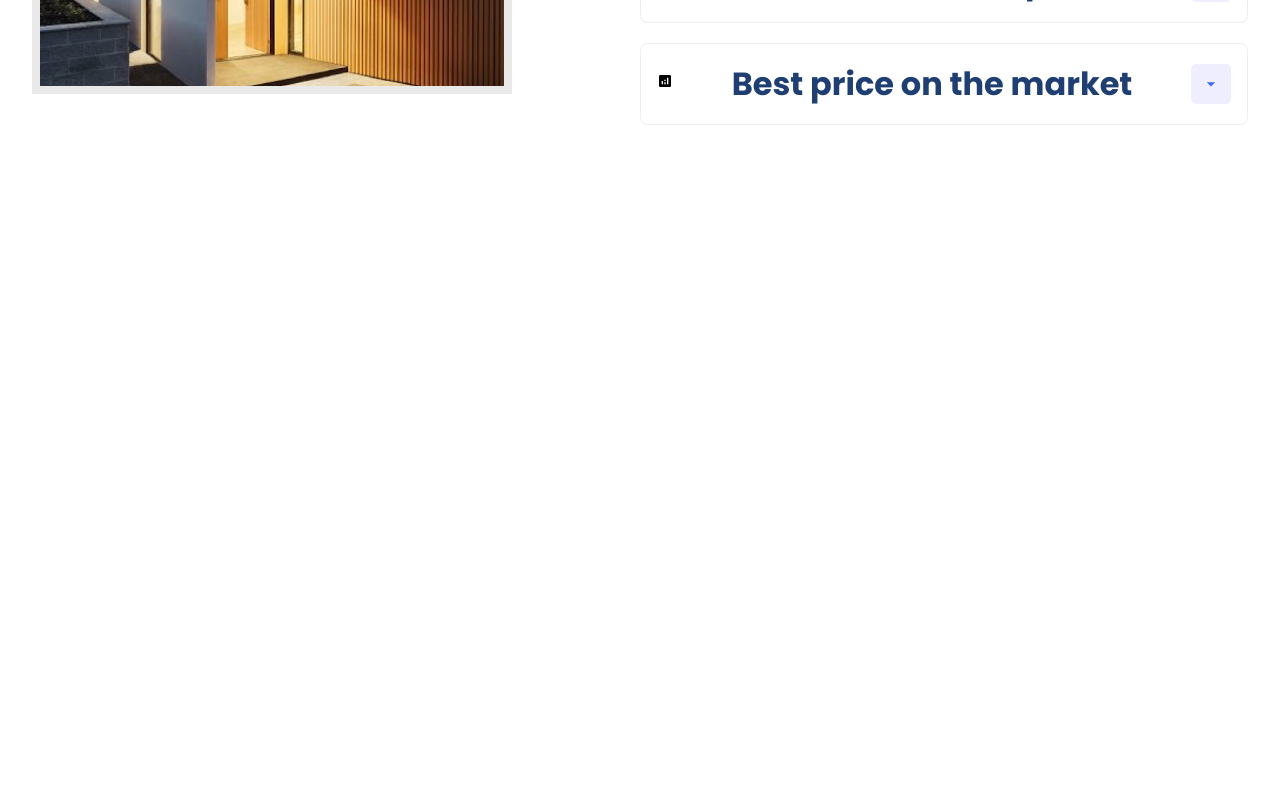
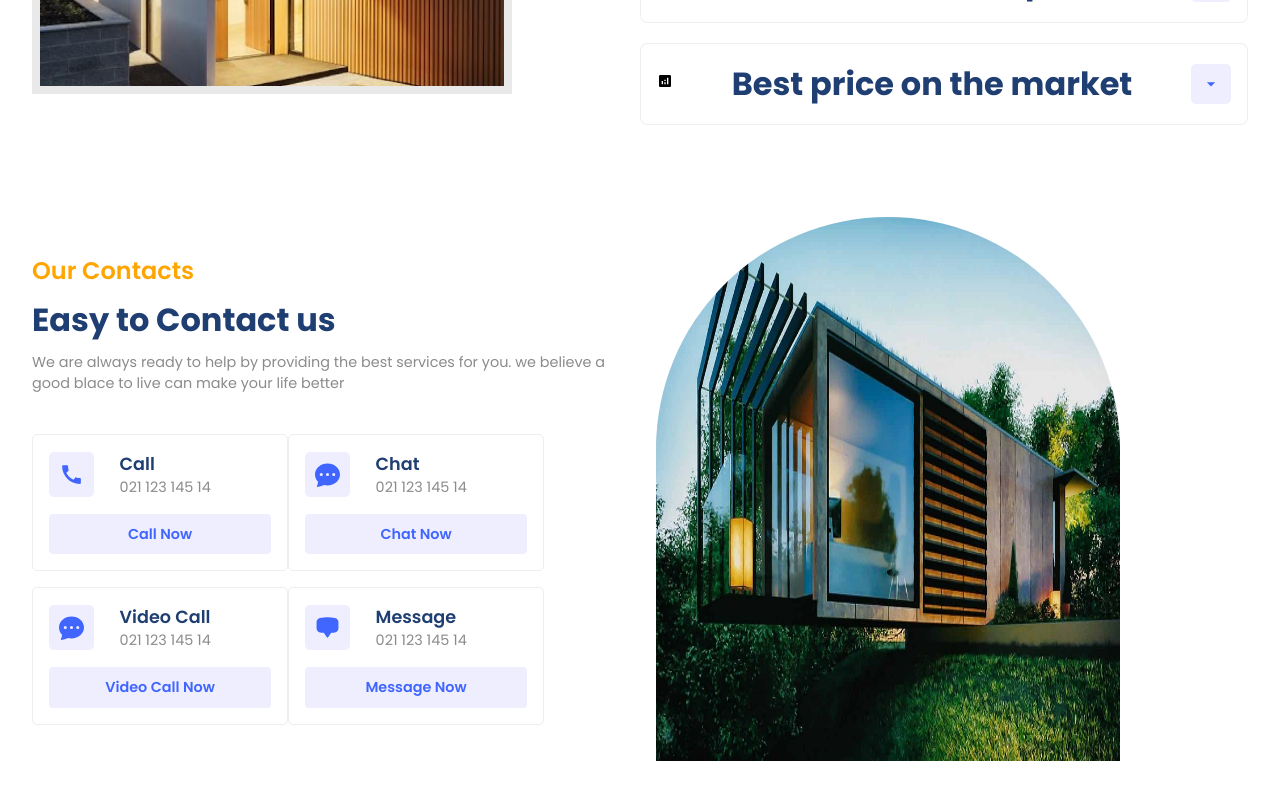
Before and after one commit to ayushbansal14/Real-estate, a React (Vite) app: page / in a window 1280 px wide. Shown: the part 1996-2796 px from the top of the page. Before the commit the page ends 2173 px from the top, so only its background shows below. Built offline with nearby package versions, Linux system fonts and the light colour scheme.

Commit message:
Contact section is completed

```diff
--- a/src/App.jsx
+++ b/src/App.jsx
@@ -5,6 +5,7 @@
 import Companies from "./components/Companies/Companies"
 import Residencies from "./components/Residencies/Residencies";
 import Value from "./components/value/value";
+import Contact from "./components/Contact/Contact"
 function App() {
   return (
  <div className="App">
@@ -16,6 +17,7 @@
     <Companies/>
     <Residencies/>
     <Value/>
+    <Contact/>
  </div>
   );
 }
--- /dev/null
+++ b/src/components/Contact/Contact.css
@@ -0,0 +1,54 @@
+.c-container{
+    justify-content: space-between;
+}
+.c-container>div{
+    flex:1
+}
+.c-right{
+    width: 100%;
+}
+.c-left{
+    gap: 0.5rem;
+}
+.contactModes{
+    margin-top: 2rem;
+    gap: 1rem;
+}
+.contactModes.row{
+gap: 1.5rem;
+}
+.mode{
+    width: 16rem;
+    padding: 1rem;
+    border:0.8px solid rgba(128, 128, 128, 0.143) ;
+    border-radius: 5px;
+    gap: 1rem;
+    transition: all 300ms ease-in;
+}
+
+.mode .button{
+    width: 100%;
+    background: var(--lightBlue);
+    color: var(--blue);
+    font-size: 0.9rem;
+    font-weight: 600;
+}
+
+.mode >:nth-child(1){
+    width: 100%;
+    gap: 1.6rem;
+}
+.mode .detail .primaryText{
+    font-size: 1.1rem;
+    font-weight: 600;
+}
+.mode:hover{
+    scale: 1.1;
+    box-shadow: var(--shadow);
+}
+.mode .button:hover{
+    background: var(--blue-gradient);
+    color: white;
+    scale: 0.8;
+
+}
--- /dev/null
+++ b/src/components/Contact/Contact.jsx
@@ -0,0 +1,92 @@
+import React from "react";
+import "./Contact.css";
+import { MdCall } from "react-icons/md";
+import {BsFillChatDotsFill} from 'react-icons/bs'
+import {HiChatBubbleBottomCenter} from 'react-icons/hi2'
+const Contact = () => {
+  return (
+
+      <section className="c-wrapper">
+        <div className="paddings innerWidth flexCenter c-container">
+          {/* leftside */}
+          <div className="flexColStart c-left">
+            <span className="orangeText">Our Contacts</span>
+            <span className="primaryText">Easy to Contact us</span>
+            <span className="secondaryText">We are always ready to help by providing the best services for you. we believe a good blace to live can make your life better   </span>
+         <div className="flexColStart contactModes">
+            {/* first row */}
+            <div className="flexStart row">
+                <div className="flexColCenter mode">
+                    <div className="flexStart">
+                        <div className="flexCenter icon">
+                            <MdCall size={25}/>
+                        </div>
+                        <div className="flexColStart detail">
+                            <span className="primaryText">Call</span>
+                            <span className="secondaryText">021 123 145 14</span>
+                        </div>
+                    </div>
+                    <div className="flexCenter button">Call Now</div>
+                </div>
+
+                {/* second mode */}
+                <div className="flexColCenter mode">
+                    <div className="flexStart">
+                        <div className="flexCenter icon">
+                            <BsFillChatDotsFill size={25}/>
+                        </div>
+                        <div className="flexColStart detail">
+                            <span className="primaryText">Chat</span>
+                            <span className="secondaryText">021 123 145 14</span>
+                        </div>
+                    </div>
+                    <div className="flexCenter button">Chat Now</div>
+                </div>
+            </div>
+
+            {/* second row */}
+
+            <div className="flexStart row">
+                <div className="flexColCenter mode">
+                    <div className="flexStart">
+                        <div className="flexCenter icon">
+                            <BsFillChatDotsFill size={25}/>
+                        </div>
+                        <div className="flexColStart detail">
+                            <span className="primaryText"> Video Call</span>
+                            <span className="secondaryText">021 123 145 14</span>
+                        </div>
+                    </div>
+                    <div className="flexCenter button"> Video Call Now</div>
+                </div>
+
+                {/* second mode */}
+                <div className="flexColCenter mode">
+                    <div className="flexStart">
+                        <div className="flexCenter icon">
+                            <HiChatBubbleBottomCenter size={25}/>
+                        </div>
+                        <div className="flexColStart detail">
+                            <span className="primaryText">Message </span>
+                            <span className="secondaryText">021 123 145 14</span>
+                        </div>
+                    </div>
+                    <div className="flexCenter button">Message Now</div>
+                </div>
+            </div>
+         </div>
+        </div>
+
+          {/* rightside */}
+          <div className = "c-right">
+            <div className = "image-container">
+              <img src = "./contact.jpg" alt="" />
+            </div>
+          </div>
+        </div>
+      </section>
+
+  );
+};
+
+export default Contact;
```
